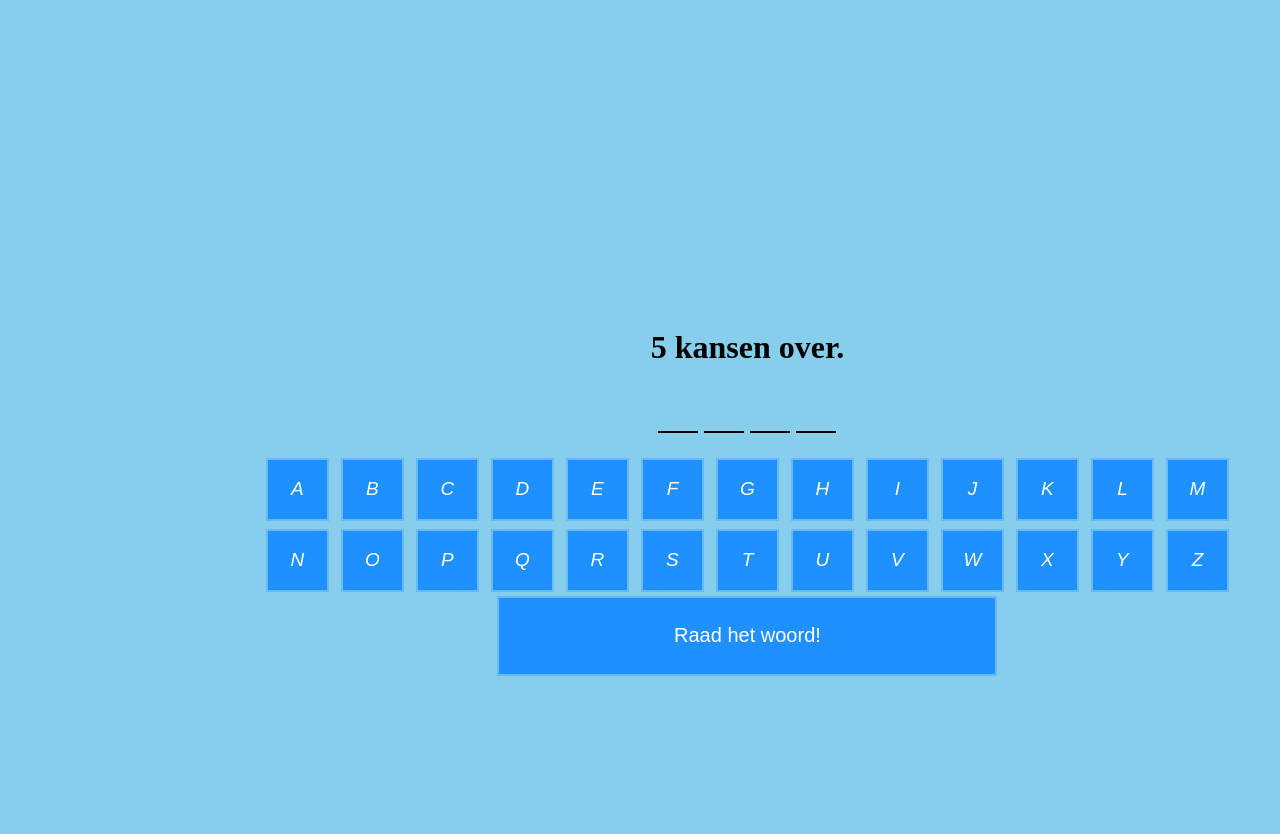
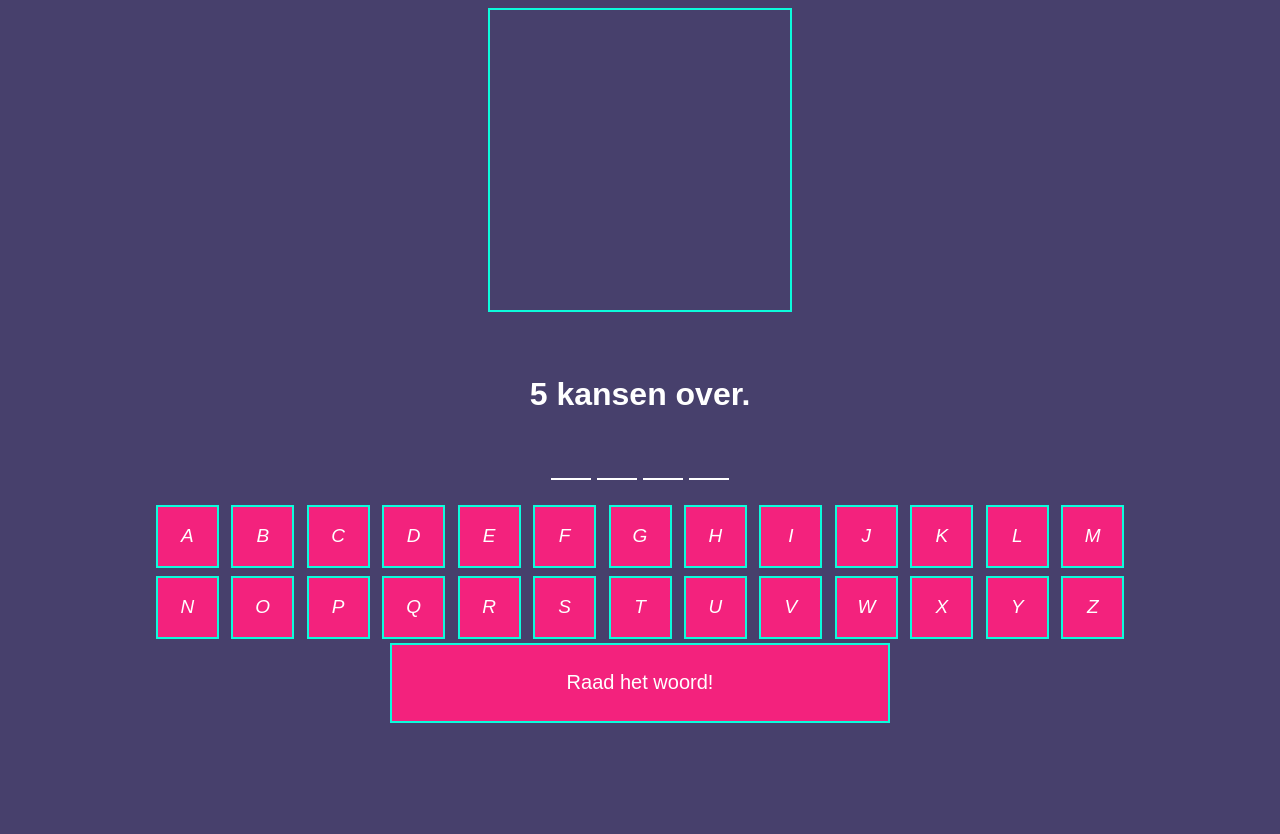
Before and after one commit to 127511/Hangman, a PHP site: page /play.html in a window 1280 px wide. Before the commit the page ends 676 px from the top, so only its background shows below. Run offline with PHP 8.4, Linux system fonts and the light colour scheme.

Commit message:
CSS afgemaakt

```diff
--- a/index.html
+++ b/index.html
@@ -4,11 +4,13 @@
     <meta charset="utf-8">
     <title>Galgje</title>
     <link rel="stylesheet" href="master.css">
+    <link rel="stylesheet" href="home.css">
     <script src="https://ajax.googleapis.com/ajax/libs/jquery/3.5.1/jquery.min.js"></script>
   </head>
   <body>
+    <h1>Galgje </h1>
     <form action="play.html">
-      <button type="submit">Play Hangman!</button>
+      <button id="play" type="submit">Play Hangman!</button>
     </form>
 
   </body>
--- a/master.css
+++ b/master.css
@@ -1,43 +1,47 @@
 body{
   text-align: center;
-  background-color: #87CEEC;
+ background-color: #47406C
 }
 body *{
   border-style: hidden;
+  font-family: arial;
 }
 .letterdiv {
-    border-bottom: 2px solid black;
+    border-bottom: 2px solid white;
     margin: 3px;
     width: 40px;
     height: 40px;
     display: inline-block;
     vertical-align: bottom;
+    color: white;
 
 }
 .raden {
     opacity: 0;
 }
-#PArea{
 
-  width: 83%;
-  float: right;
-}
 .imgbox {
+  display: inline-block;
+  border: 2px solid #0CFBDB;
 height: 300px;
 width:  300px;
 margin: 0;
 background-size: cover;
 background-repeat: no-repeat;
-float: left;
+
+}
+#chancesleft{
+  color: white;
+
 
 }
 .LetterButton {
   outline:none;
   box-sizing: content-box;
-	background-color:#1E90FF;
+	background-color:#F3227D;
 	display:inline-block;
 	cursor:pointer;
-	color:#ffffff;
+	color:white;
 	font-family:Arial;
 	font-size:19px;
 	font-style:italic;
@@ -46,7 +50,7 @@ float: left;
   margin: 4px;
   width: 41px;
   height: 41px;
-  border: 2px solid #6AB9F0;
+  border: 2px solid #0CFBDB;
 }
 .LetterButton:hover {
 	background-color:#6AB9F0;
@@ -61,9 +65,9 @@ float: left;
   width: 500px;
   height:80px;
   position: relative;
-  background-color:#1E90FF;
+  background-color:#F3227D;
   color:#ffffff;
-  border: 2px solid #6AB9F0;
+  border: 2px solid #0CFBDB;
 }
 #rhw:hover {
   background-color:#6AB9F0;
@@ -77,9 +81,9 @@ float: left;
   margin: 3px;
 }
 #inputR {
-background-color:#1E90FF;
+background-color:#F3227D;
 color:#ffffff;
-border: 2px solid #6AB9F0;
+border: 2px solid #0CFBDB;
 display:inline-block;
 cursor:pointer;
 font-family:Arial;
@@ -92,14 +96,45 @@ height: auto;
 margin: 3px;
 }
 #wrongguesses{
+  display:inline-block;
   height: 30px;
   margin: 0px;
-  float: left;
   width: 300px;
   margin-top: 5px;
+  color: white;
 }
 .win button, .lose button{
-  font-size: 20px;
-  width: 500px;
-  height:80px;
+  background-color:#F3227D;
+  color: white;
+  border: 2px solid #0CFBDB;
+  display:inline-block;
+  cursor:pointer;
+  font-family:Arial;
+  font-size:16px;
+  font-style:italic;
+  padding:9px 9px;
+  text-decoration:none;
+  width: auto;
+  height: auto;
+  margin: 3px;
 }
+h1 {
+  color: white;
+}
+#play {
+  background-color:#F3227D;
+  color:#ffffff;
+  border: 2px solid #0CFBDB;
+  display:inline-block;
+  vertical-align: middle;
+  cursor:pointer;
+  font-family:Arial;
+  font-size:16px;
+  font-style:italic;
+  padding:9px 9px;
+  text-decoration:none;
+  width: auto;
+  height: auto;
+  margin: 3px;
+
+}
--- a/play.html
+++ b/play.html
@@ -15,6 +15,8 @@
     </div>
 
     <div id="PArea">
+      <div id="wrongguesses">
+      </div>
 
 
         <h1 id="chancesleft">
@@ -58,7 +60,6 @@
 
         </div>
 
-
         <button type="button" id="rhw" name="button">Raad het woord!</button> <br>
 
         <div class="raden" id="raden">
```
Also changed, not shown: home.css (added, +28 -0 lines).
